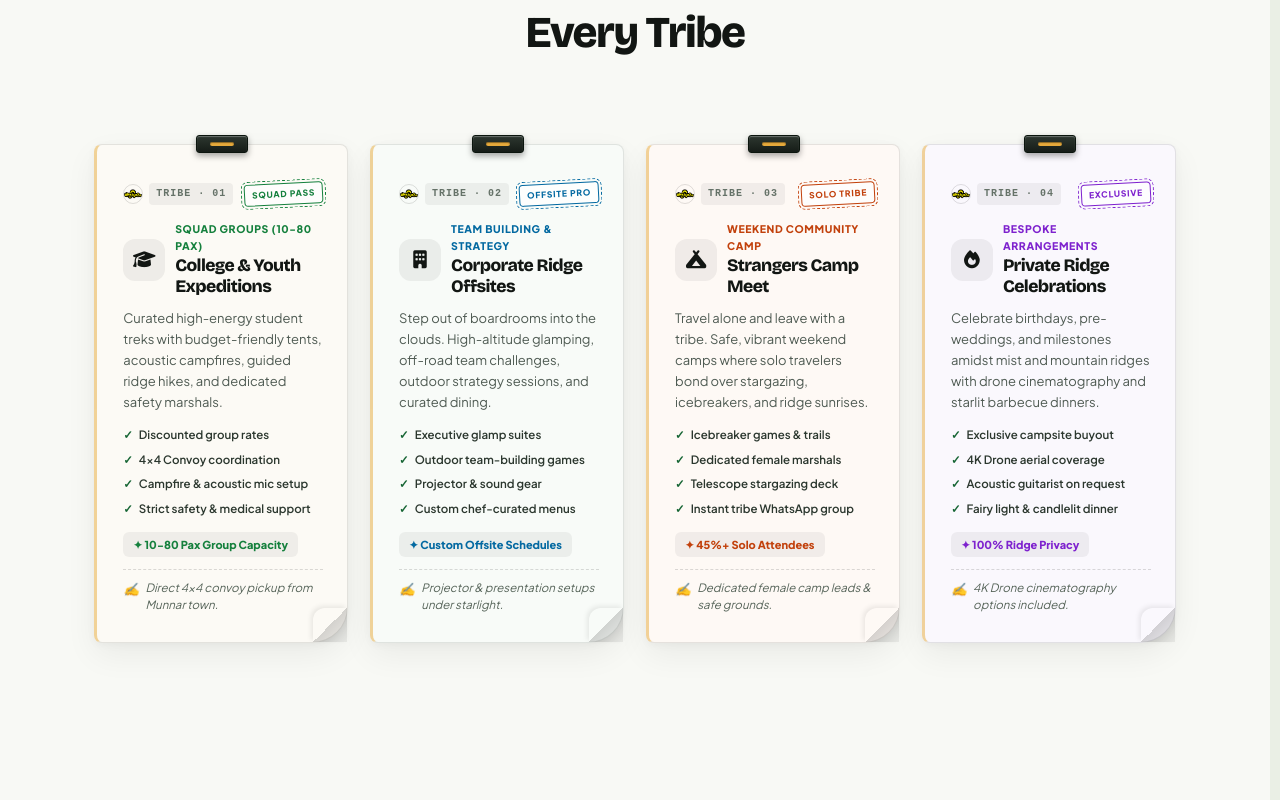
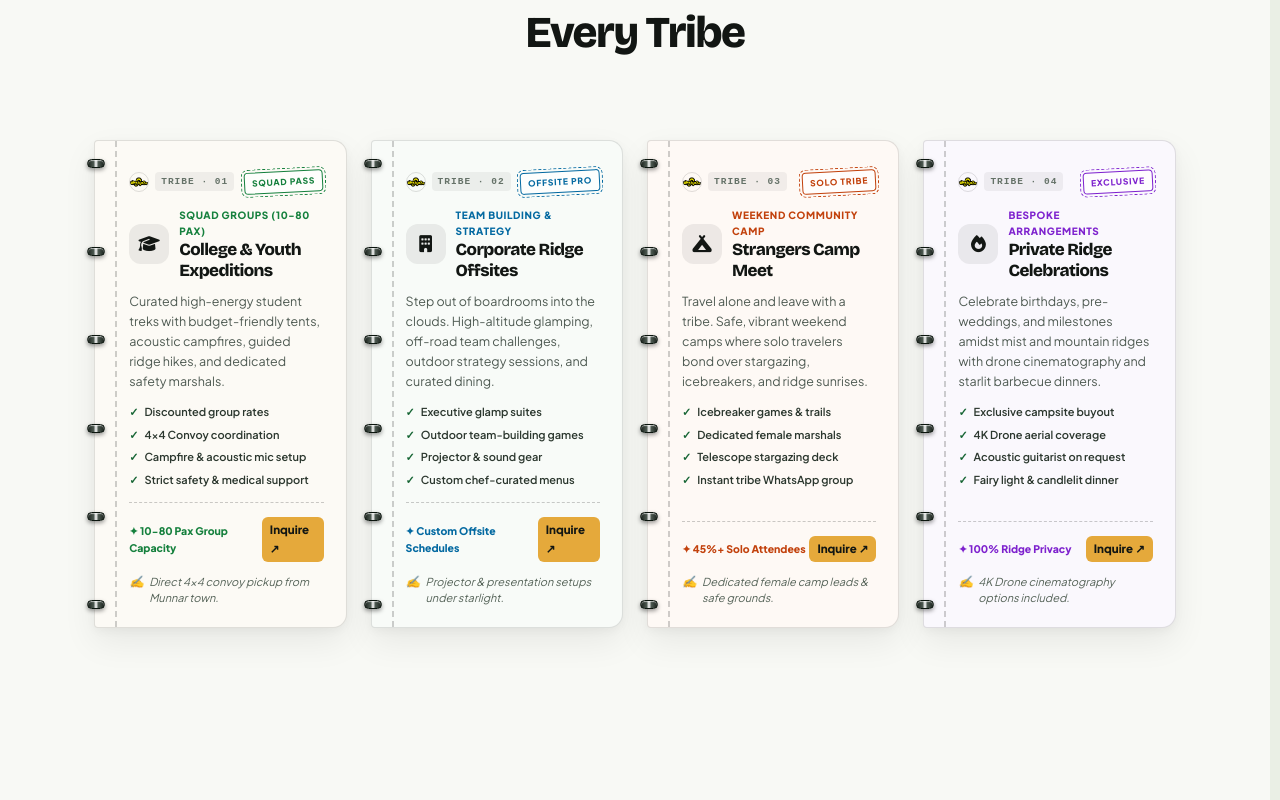
Before and after one commit to AmanTShekar/aanandham.go, a Next.js app: page / in a window 1280 px wide. Shown: the part 10260-11060 px from the top of the page. Built offline with nearby package versions, Linux system fonts and the light colour scheme.

Commit message:
feat: design Tailored Wilderness Arrangements as side-spiral wire bound field notebook cards with graph paper, vertical perforated tear lines, and voucher stubs

```diff
--- a/src/app/globals.css
+++ b/src/app/globals.css
@@ -103,12 +103,12 @@ body::-webkit-scrollbar-thumb:active,
 }
 
 /* ─────────────────────────────────────────────────────────────
-   POCKET NOTEPAD / FIELD NOTEBOOK CARDS (Reusable Tactile System)
+   SIDE-PERFORATED SPIRAL FIELD JOURNAL CARDS (Reusable Tactile System)
 ───────────────────────────────────────────────────────────── */
 .pocket-notepad-grid {
   display: grid;
   grid-template-columns: repeat(4, 1fr);
-  gap: 22px;
+  gap: 24px;
   justify-content: center;
   align-items: stretch;
   max-width: 1240px;
@@ -133,55 +133,78 @@ body::-webkit-scrollbar-thumb:active,
 
 .pocket-notepad-card {
   position: relative;
-  background: #FCFAF5;
+  background: #FCFAF6;
   color: #121613;
-  border-radius: 8px 8px 36px 8px;
-  padding: 38px 24px 28px 26px;
-  box-shadow: 0 12px 32px rgba(0, 0, 0, 0.06), 0 2px 8px rgba(0,0,0,0.04);
-  border: 1px solid rgba(18, 22, 19, 0.1);
-  border-left: 3.5px solid rgba(229, 169, 59, 0.5);
-  background-image: radial-gradient(rgba(18, 22, 19, 0.08) 1px, transparent 0);
-  background-size: 20px 20px;
+  border-radius: 4px 14px 14px 4px;
+  padding: 30px 22px 22px 34px;
+  box-shadow: 0 14px 34px rgba(0, 0, 0, 0.07), 0 3px 10px rgba(0,0,0,0.04);
+  border: 1px solid rgba(18, 22, 19, 0.12);
+  /* Millimeter Graph Grid Paper Background */
+  background-image:
+    linear-gradient(rgba(18, 22, 19, 0.05) 1px, transparent 1px),
+    linear-gradient(90deg, rgba(18, 22, 19, 0.05) 1px, transparent 1px);
+  background-size: 18px 18px;
   display: flex;
   flex-direction: column;
-  min-height: 420px;
+  min-height: 440px;
   cursor: pointer;
   transition: all 0.35s cubic-bezier(0.16, 1, 0.3, 1);
+  overflow: visible;
 }
 
 .pocket-notepad-card:hover {
-  transform: translateY(-12px) rotate(0deg) scale(1.02) !important;
-  box-shadow: 0 24px 50px rgba(0, 0, 0, 0.12), 0 8px 18px rgba(0,0,0,0.06) !important;
-  border-color: rgba(229, 169, 59, 0.6) !important;
-  border-left-color: #E5A93B !important;
-}
-
-/* Metal Clip at Top Center */
-.pocket-binder-clip {
+  transform: translateY(-14px) rotate(0deg) scale(1.025) !important;
+  box-shadow: 0 28px 65px rgba(0, 0, 0, 0.14), 0 10px 24px rgba(0,0,0,0.06) !important;
+  border-color: #E5A93B !important;
+}
+
+/* Side Spiral Wire Coils Container along Left Edge */
+.side-spiral-spine {
   position: absolute;
-  top: -10px;
-  left: 50%;
-  transform: translateX(-50%);
-  width: 52px;
-  height: 18px;
-  background: linear-gradient(180deg, #2D3730 0%, #151C17 100%);
-  border-radius: 3px;
-  box-shadow: 0 3px 6px rgba(0,0,0,0.35), inset 0 1px 1px rgba(255,255,255,0.3);
-  border: 1px solid #0B150E;
+  top: 18px;
+  bottom: 18px;
+  left: -8px;
+  width: 20px;
+  display: flex;
+  flex-direction: column;
+  justify-content: space-between;
   z-index: 5;
+  pointer-events: none;
+}
+
+/* Individual 3D Metallic Wire Coil Loop */
+.side-spiral-loop {
+  width: 18px;
+  height: 9px;
+  border-radius: 999px;
+  background: linear-gradient(90deg, #1C241E 0%, #4B574F 35%, #FFFFFF 50%, #4B574F 65%, #1C241E 100%);
+  box-shadow: 0 2px 4px rgba(0,0,0,0.4), inset 0 1px 1px rgba(255,255,255,0.6);
+  border: 0.5px solid #0B150E;
+  position: relative;
+}
+
+/* Dotted Side Perforation Line inside Card */
+.side-perforation-line {
+  position: absolute;
+  top: 0;
+  bottom: 0;
+  left: 20px;
+  width: 1px;
+  border-left: 2px dashed rgba(18, 22, 19, 0.2);
+  pointer-events: none;
+}
+
+/* Perforated Bottom Tear Voucher Stub */
+.notepad-tear-stub {
+  margin-top: auto;
+  padding-top: 14px;
+  border-top: 1.5px dashed rgba(18, 22, 19, 0.22);
+  position: relative;
   display: flex;
-  align-items: center;
-  justify-content: center;
-}
-
-.pocket-binder-clip::after {
-  content: '';
-  width: 24px;
-  height: 4px;
-  background: #E5A93B;
-  border-radius: 2px;
-  box-shadow: inset 0 1px 1px rgba(0,0,0,0.4);
-}
+  flex-direction: column;
+  gap: 8px;
+}
+
 
 
 
--- a/src/app/page.jsx
+++ b/src/app/page.jsx
@@ -2451,7 +2451,7 @@ export default function HomePage() {
                     <motion.div
                         variants={staggerContainer}
                         className="pocket-notepad-grid"
-                        style={{ marginBottom: '48px', paddingTop: '20px' }}
+                        style={{ marginBottom: '48px', paddingTop: '16px' }}
                     >
                         {EVENT_ARRANGEMENTS.map((ev, idx) => (
                             <motion.div
@@ -2461,8 +2461,8 @@ export default function HomePage() {
                                 whileHover={{
                                     y: -14,
                                     rotate: 0,
-                                    scale: 1.03,
-                                    boxShadow: '0 28px 60px -10px rgba(0, 0, 0, 0.16), 0 10px 20px -4px rgba(0, 0, 0, 0.08)'
+                                    scale: 1.025,
+                                    boxShadow: '0 28px 65px -10px rgba(0, 0, 0, 0.15), 0 10px 24px -4px rgba(0, 0, 0, 0.08)'
                                 }}
                                 whileTap={{ scale: 0.98 }}
                                 transition={{ type: 'spring', stiffness: 400, damping: 22 }}
@@ -2472,24 +2472,18 @@ export default function HomePage() {
                                 }}
                                 onClick={() => openBookingModal(null, { title: ev.title, date: 'Custom Dates' })}
                             >
-                                {/* Top Metal Binder Clip with Brass Accent */}
-                                <div className="pocket-binder-clip" />
-
-                                {/* 3D Folded Dog-Ear Corner at Bottom Right */}
-                                <div style={{
-                                    position: 'absolute',
-                                    bottom: 0,
-                                    right: 0,
-                                    width: '34px',
-                                    height: '34px',
-                                    background: 'linear-gradient(135deg, transparent 50%, rgba(0, 0, 0, 0.16) 50%, rgba(0,0,0,0.06) 100%)',
-                                    borderTopLeftRadius: '12px',
-                                    boxShadow: '-2px -2px 5px rgba(0,0,0,0.08)',
-                                    pointerEvents: 'none'
-                                }} />
+                                {/* Side Spiral Wire Coils along Left Margin */}
+                                <div className="side-spiral-spine">
+                                    {[...Array(6)].map((_, sIdx) => (
+                                        <div key={sIdx} className="side-spiral-loop" />
+                                    ))}
+                                </div>
+
+                                {/* Vertical Dotted Tear-Off Perforation Line */}
+                                <div className="side-perforation-line" />
 
                                 {/* Top Row: Mini Logo + Tag Code + Vintage Rubber Ink Stamp */}
-                                <div style={{ display: 'flex', justifyContent: 'space-between', alignItems: 'center', marginBottom: '16px' }}>
+                                <div style={{ display: 'flex', justifyContent: 'space-between', alignItems: 'center', marginBottom: '14px' }}>
                                     <div style={{ display: 'flex', alignItems: 'center', gap: '6px' }}>
                                         <img
                                             src="/logo.png"
@@ -2503,13 +2497,13 @@ export default function HomePage() {
                                             }}
                                         />
                                         <span style={{
-                                            fontSize: '10px',
+                                            fontSize: '9.5px',
                                             fontWeight: '900',
                                             letterSpacing: '1px',
                                             textTransform: 'uppercase',
                                             color: '#657268',
                                             background: 'rgba(0,0,0,0.05)',
-                                            padding: '3px 7px',
+                                            padding: '2px 6px',
                                             borderRadius: '4px',
                                             fontFamily: 'monospace'
                                         }}>
@@ -2533,7 +2527,7 @@ export default function HomePage() {
                                             letterSpacing: '0.8px',
                                             textTransform: 'uppercase',
                                             transform: 'rotate(-3deg)',
-                                            background: 'rgba(255,255,255,0.7)',
+                                            background: 'rgba(255,255,255,0.75)',
                                             userSelect: 'none'
                                         }}
                                     >
@@ -2544,76 +2538,84 @@ export default function HomePage() {
                                 {/* Icon & Title */}
                                 <div style={{ display: 'flex', alignItems: 'center', gap: '10px', marginBottom: '10px' }}>
                                     <div style={{
-                                        width: '42px',
-                                        height: '42px',
+                                        width: '40px',
+                                        height: '40px',
                                         borderRadius: '12px',
-                                        background: 'rgba(18, 22, 19, 0.06)',
+                                        background: 'rgba(18, 22, 19, 0.07)',
                                         display: 'flex',
                                         alignItems: 'center',
                                         justifyContent: 'center',
                                         color: '#121613',
-                                        fontSize: '18px',
+                                        fontSize: '17px',
                                         flexShrink: 0
                                     }}>
                                         <i className={ev.iconClass}></i>
                                     </div>
                                     <div>
-                                        <span style={{ fontSize: '10.5px', fontWeight: '800', color: ev.stampColor, letterSpacing: '0.6px', textTransform: 'uppercase', display: 'block' }}>
+                                        <span style={{ fontSize: '10px', fontWeight: '800', color: ev.stampColor, letterSpacing: '0.6px', textTransform: 'uppercase', display: 'block' }}>
                                             {ev.badge}
                                         </span>
-                                        <h3 style={{ fontFamily: 'var(--font-heading)', fontSize: '17.5px', fontWeight: '800', color: '#121613', margin: 0, lineHeight: 1.25 }}>
+                                        <h3 style={{ fontFamily: 'var(--font-heading)', fontSize: '17px', fontWeight: '800', color: '#121613', margin: 0, lineHeight: 1.25 }}>
                                             {ev.title}
                                         </h3>
                                     </div>
                                 </div>
 
                                 {/* Description */}
-                                <p style={{ fontSize: '13px', color: '#4E5A52', lineHeight: 1.6, margin: '0 0 14px' }}>
+                                <p style={{ fontSize: '12.5px', color: '#4E5A52', lineHeight: 1.6, margin: '0 0 12px' }}>
                                     {ev.desc}
                                 </p>
 
                                 {/* Features Checklist */}
-                                <div style={{ display: 'flex', flexDirection: 'column', gap: '6px', marginBottom: '14px' }}>
+                                <div style={{ display: 'flex', flexDirection: 'column', gap: '5px', marginBottom: '14px' }}>
                                     {ev.features.map((feat, fIdx) => (
-                                        <div key={fIdx} style={{ display: 'flex', alignItems: 'center', gap: '6px', fontSize: '11.5px', color: '#2B372E', fontWeight: '600' }}>
+                                        <div key={fIdx} style={{ display: 'flex', alignItems: 'center', gap: '6px', fontSize: '11px', color: '#2B372E', fontWeight: '600' }}>
                                             <span style={{ color: '#166534', fontWeight: '800' }}>✓</span>
                                             <span>{feat}</span>
                                         </div>
                                     ))}
                                 </div>
 
-                                {/* Stat Pill */}
+                                {/* Perforated Bottom Voucher Stub with Notch Cutouts */}
+                                <div className="notepad-tear-stub">
                                     <div style={{
-                                    display: 'inline-flex',
-                                    alignItems: 'center',
-                                    gap: '6px',
-                                    fontSize: '11px',
+                                        display: 'flex',
+                                        justifyContent: 'space-between',
+                                        alignItems: 'center'
+                                    }}>
+                                        <span style={{
+                                            fontSize: '10.5px',
                                             fontWeight: '800',
-                                    background: 'rgba(0,0,0,0.05)',
-                                    padding: '4px 10px',
-                                    borderRadius: '6px',
-                                    marginBottom: '12px',
-                                    width: 'fit-content',
                                             color: ev.stampColor
                                         }}>
-                                    <span>{ev.statPill}</span>
+                                            {ev.statPill}
+                                        </span>
+                                        <span style={{
+                                            fontSize: '11.5px',
+                                            fontWeight: '800',
+                                            color: '#121613',
+                                            background: '#E5A93B',
+                                            padding: '4px 8px',
+                                            borderRadius: '6px'
+                                        }}>
+                                            Inquire ↗
+                                        </span>
                                     </div>
 
                                     {/* Bottom Marginal Handwritten Note */}
                                     <div style={{
-                                    marginTop: 'auto',
-                                    paddingTop: '10px',
-                                    borderTop: '1px dashed rgba(0, 0, 0, 0.14)',
                                         fontStyle: 'italic',
-                                    fontSize: '11.5px',
-                                    lineHeight: '1.45',
+                                        fontSize: '11px',
+                                        lineHeight: '1.4',
                                         color: '#556358',
                                         display: 'flex',
                                         alignItems: 'flex-start',
-                                    gap: '6px'
-                                }}>
-                                    <span style={{ fontSize: '13px' }}>✍</span>
+                                        gap: '5px',
+                                        paddingTop: '4px'
+                                    }}>
+                                        <span style={{ fontSize: '12px' }}>✍</span>
                                         <span>{ev.marginalNote}</span>
+                                    </div>
                                 </div>
                             </motion.div>
                         ))}
```
Lines whose indentation alone changed are shown as unchanged.
